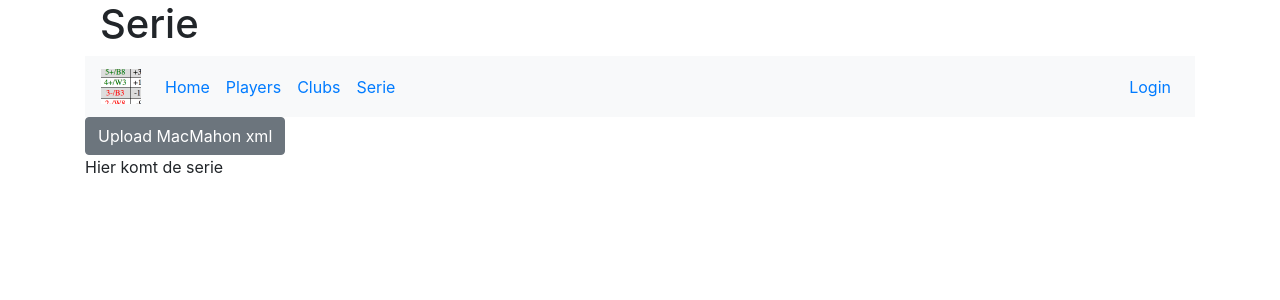
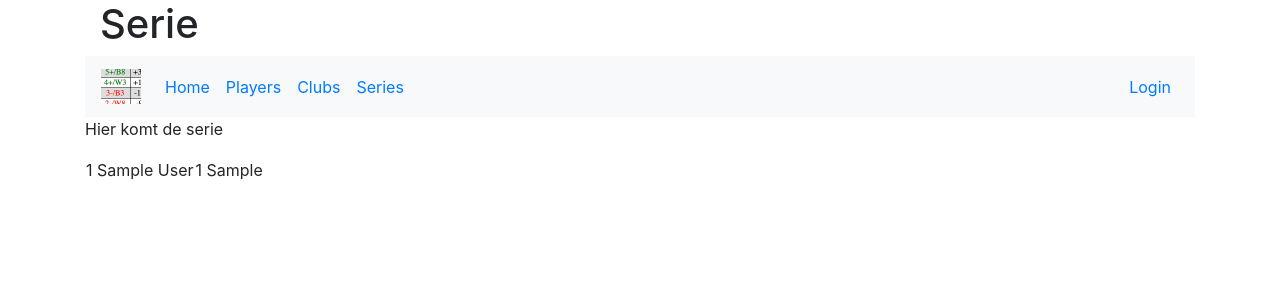
Before and after one commit to geroldn/gocra2, a Django app: page /series/ in a window 1280 px wide. Shown: the top 300 px of the page. Run offline with Django 3.2, Linux system fonts and the light colour scheme; tables that the repository leaves empty hold one stand-in row (values such as "Sample post"); some libraries are stand-ins or nearby versions.

Commit message:
Eerste poging Result details in current serie door regroup

```diff
--- a/wgocra/helpers.py
+++ b/wgocra/helpers.py
@@ -30,7 +30,7 @@ class ExternalMacMahon:
         series.numberOfRounds = int(self.doc['Tournament']['NumberOfRounds'])
         series.currentRoundNumber = int(self.doc['Tournament']['CurrentRoundNumber'])
         series.takeCurrentRoundInAccount = True
-        series.seriesIsOpen = True
+        series.seriesIsOpen = False
         series.save()
         series.participants = []
         series.results = []
--- a/wgocra/models.py
+++ b/wgocra/models.py
@@ -1,9 +1,11 @@
+""" wgocra Django models """
 # Create your models here.
 from django.db import models
 from django.contrib.auth import models as auth_models
 
 
 class Club(models.Model):
+    """ Club in the system """
     name = models.CharField(max_length=200)
     city = models.CharField(max_length=200)
 
--- a/wgocra/templates/wgocra/base.html
+++ b/wgocra/templates/wgocra/base.html
@@ -36,7 +36,7 @@
           <a class="nav-link" href="/clubs/">Clubs</a>
         </li>
         <li class="nav-item">
-          <a class="nav-link" href="/series/">Serie</a>
+          <a class="nav-link" href="/series_all/">Series</a>
         </li>
         {% if request.user.is_superuser %}
         <li class="nav-item">
--- a/wgocra/templates/wgocra/series.html
+++ b/wgocra/templates/wgocra/series.html
@@ -4,15 +4,26 @@
 
 {% block content %}
 
-<a class="btn btn-secondary" href="/upload/">
-  Upload MacMahon xml
-</a>
-
+{% regroup series_results by participant as p_list %}
 <p> Hier komt de serie </p>
-<p>
-  {% if 'mname' in request.session %}
-    {{ request.session.mname }}
-  {% endif %}
- </p>
+<table>
+    {% for p in p_list %}
+        <tr>
+        <td>
+            {{ p.grouper.mm_id }}
+            {{ p.grouper.player.first_name }}
+            {{ p.grouper.player.last_name }}
+        </td>
+        {% for r in p.list %}
+            <td>
+                {{ r.opponent.mm_id }}
+                {{ r.win }}
+            </td>
+        {% endfor %}
+        </tr>
+    {% empty %}
+    <tr><td> Geen resultaten voor deze serie </td></tr>
+    {% endfor %}
+</table>
 
 {% endblock %}
--- a/wgocra/urls.py
+++ b/wgocra/urls.py
@@ -2,10 +2,12 @@ from django.urls import path
 from . import views
 
 urlpatterns = [
-    path('', views.index, name='gocra-index'),
+    path('', views.SeriesDetailView.as_view(), name='gocra-series'),
     path('current/', views.current, name='gocra-current'),
     path('clubs/', views.ClubListView.as_view(), name='gocra-clubs'),
     path('players/', views.PlayerListView.as_view(), name='gocra-players'),
-    path('series/', views.SeriesView.as_view(), name='gocra-series'),
+    path('series/', views.SeriesDetailView.as_view(), name='gocra-series'),
+    path('series_all/', views.SeriesListView.as_view(), name='gocra-series-list'),
+    path('series_open/<int:id>/', views.series_open, name='gocra-series-open'),
     path('upload/', views.upload_macmahon, name='gocra-upload'),
 ]
--- a/wgocra/views.py
+++ b/wgocra/views.py
@@ -1,14 +1,14 @@
 """ gocra Django views """
 # Create your views here.
-import logging
+#import logging
 from django.shortcuts import render, reverse
 from django.http import HttpResponseRedirect
-from django.views.generic import ListView, TemplateView
-from .models import Club, Player
+from django.views.generic import ListView, TemplateView, DetailView
+from .models import Club, Player, Series, Participant, Result
 from .forms import UploadFileForm
 from .helpers import ExternalMacMahon
 
-logging.basicConfig(filename='log/gocra.log', level=logging.DEBUG)
+#logging.basicConfig(filename='log/gocra.log', level=logging.DEBUG)
 
 
 def index(request):
@@ -20,12 +20,24 @@ def current(request):
     return render(request, 'wgocra/current.html')
 #    return HttpResponse("Let's have the current series.")
 
-class SeriesView(TemplateView):
+class SeriesDetailView(ListView):
     """
     Render one Gocra Series.
     Uses Participants and Results
+    ListView on Results
     """
     template_name = 'wgocra/series.html'
+    context_object_name = 'series_results'
+    queryset = Result.objects.filter(participant__series__seriesIsOpen=True)
+    ordering = ['participant__mm_id']
+
+class SeriesListView(ListView):
+    """
+    Renders a list of Gocra Series.
+    """
+    model = Series
+    ordering = ['-name', '-version']
+    template_name = 'wgocra/series_all.html'
 
 class ClubListView(ListView):
     """ Render list of clubs """
@@ -41,15 +53,23 @@ def upload_macmahon(request):
     """ Import macmahon file from local """
     if request.method == 'POST':
         form = UploadFileForm(request.POST, request.FILES)
-        logging.debug(request.FILES['file'])
         if form.is_valid():
-#            logging.debug('POST valid')
             macmahon = ExternalMacMahon()
             series_id = macmahon.xml_import(request.FILES['file'])
-            request.session['mname'] = macmahon.doc['Tournament']['Name']
-            return HttpResponseRedirect(reverse('gocra-series'))
-        logging.debug('POST not valid')
+            request.session['series_qs'] = series_id
+            return HttpResponseRedirect(reverse('gocra-series-list'))
     else:
-        logging.debug('not POST')
         form = UploadFileForm()
     return render(request, 'wgocra/upload.html', {'form': form})
+
+def series_open(request, *args, **kwargs):
+    id = kwargs['id']
+    qs1 = Series.objects.filter(seriesIsOpen=True)
+    for series in qs1:
+        series.seriesIsOpen = False
+        series.save()
+    qs2 = Series.objects.filter(pk=id)
+    for series in qs2:
+        series.seriesIsOpen = True
+        series.save()
+    return HttpResponseRedirect(reverse('gocra-series-list'))
```
Also changed, not shown: wgocra/templates/wgocra/series_all.html (added, +36 -0 lines).
